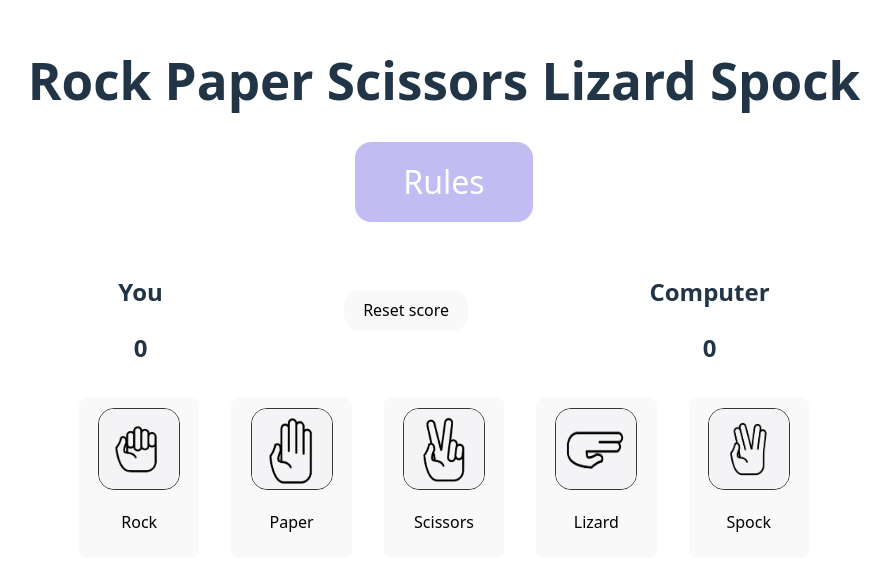
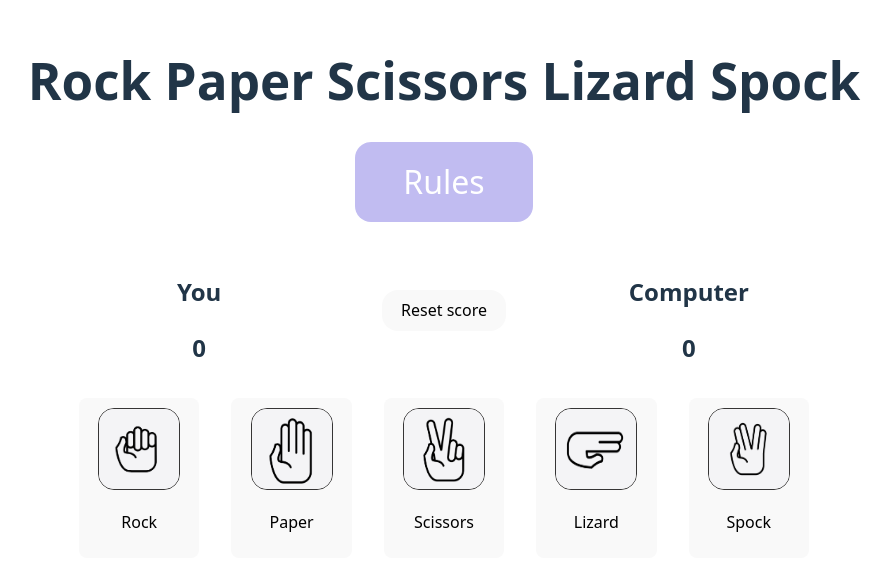
Before and after one commit to AnaVakhtangishvili/rock-paper-scissors, a React (Vite) app: page / in a window 1280 px wide. Shown: the part 112-682 px from the top of the page, without its empty margins (196-1087 px from the left). Built offline with nearby package versions, Linux system fonts and the light colour scheme.

Commit message:
fix styles

```diff
--- a/src/App.css
+++ b/src/App.css
@@ -55,6 +55,10 @@ button {
   margin: 2rem 0;
 }
 
+.score-box {
+  width: 20rem;
+}
+
 .score {
   font-size: 1.5rem;
   font-weight: bold;
--- a/src/components/header-and-scores.tsx
+++ b/src/components/header-and-scores.tsx
@@ -18,14 +18,14 @@ function RenderHeader({ score, reset }: HeaderProps) {
         Rules
       </a>
       <div className="score-container">
-        <div>
+        <div className="score-box">
           <h2>You</h2>
           <p className="score">{score.playerScore}</p>
         </div>
         <button className="reset-button" onClick={reset}>
           {determineWinner(score) ? "Play again" : "Reset score"}
         </button>
-        <div>
+        <div className="score-box">
           <h2>Computer</h2>
           <p className="score">{score.computerScore}</p>
         </div>
```
